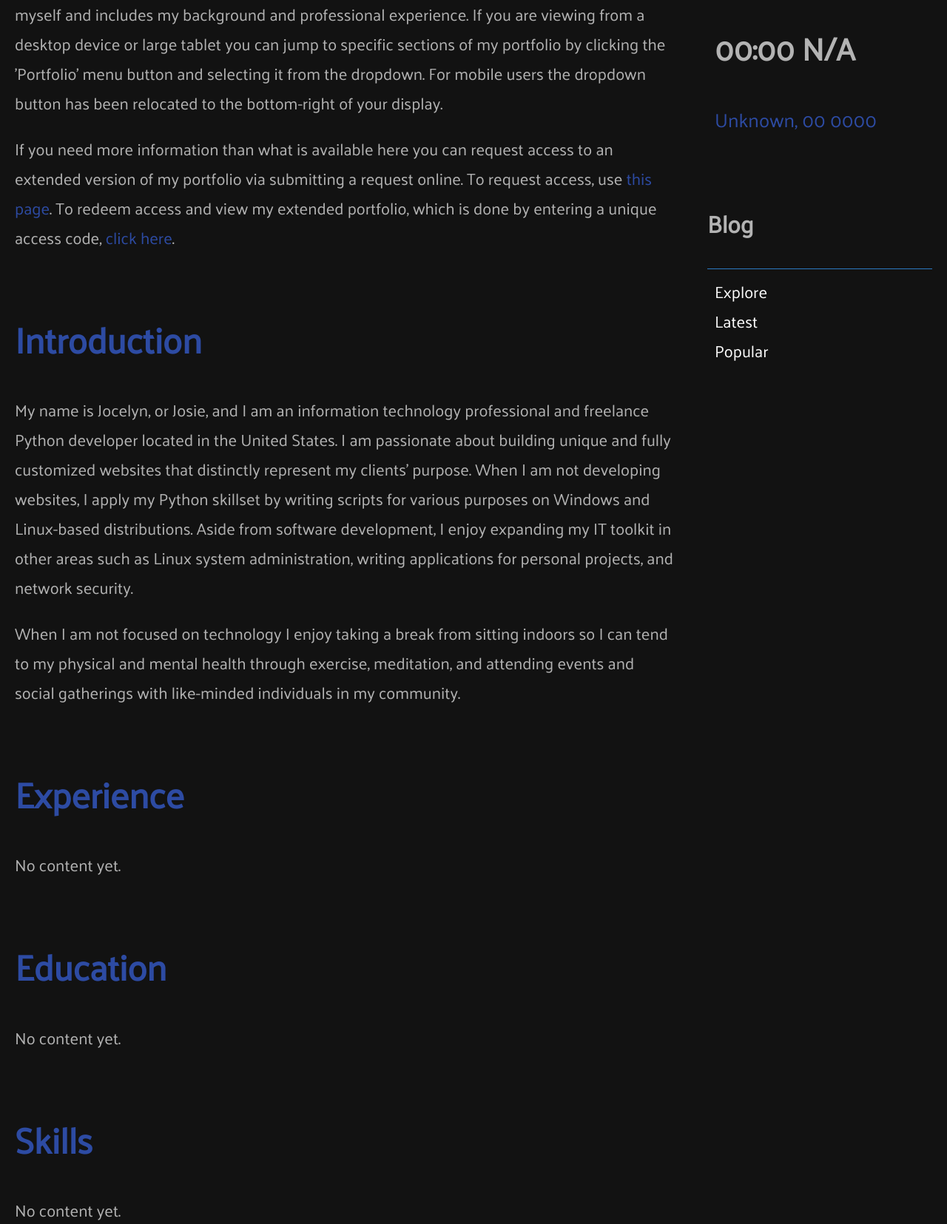
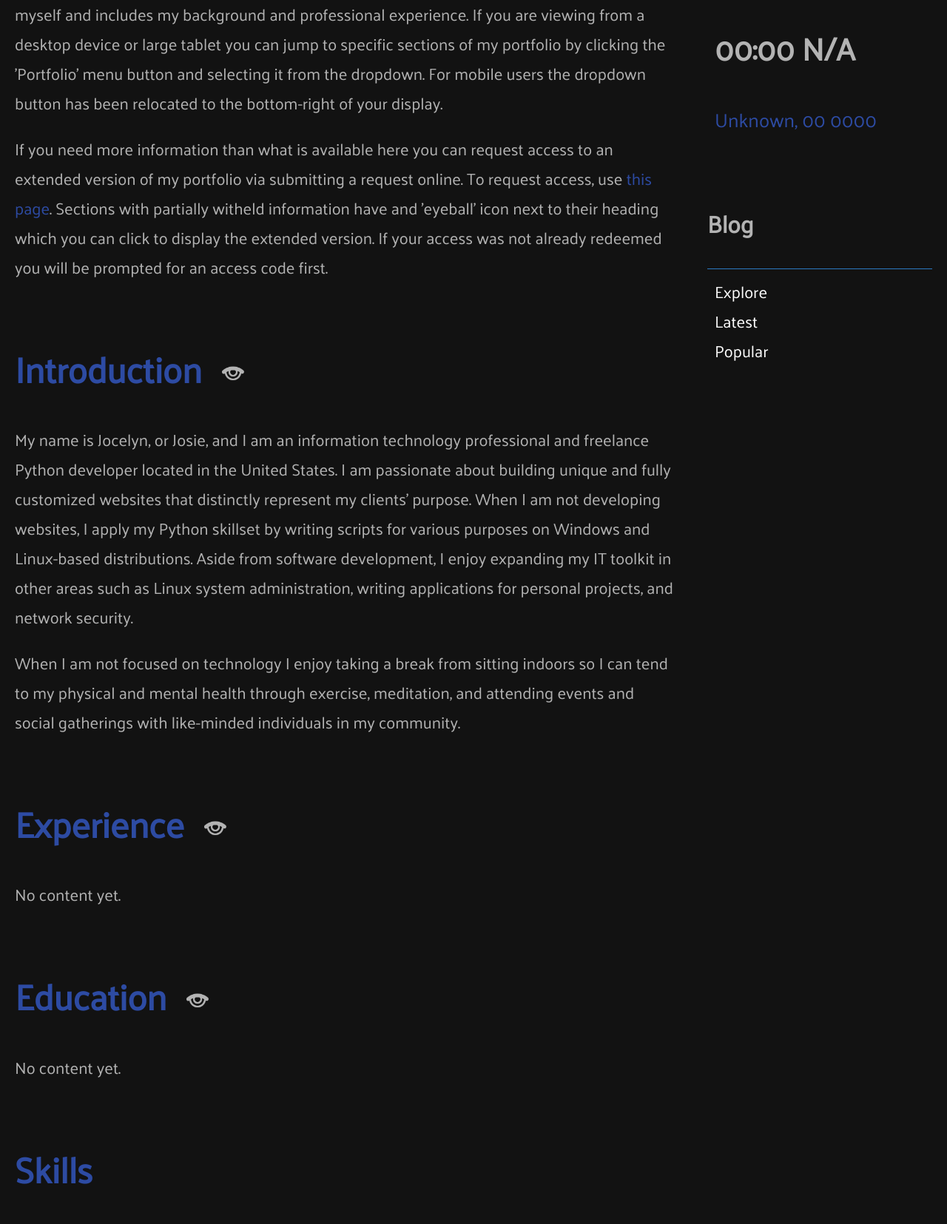
Before and after one commit to CyberJosie/josie, a Django app: page /portfolio/ in a window 1280 px wide. Shown: the part 428-2083 px from the top of the page at 74% size. Run offline with Django 4.2, Linux system fonts and the light colour scheme; some web fonts are replaced.

Commit message:
Update portfolio

```diff
--- a/templates/Site/portfolio.html
+++ b/templates/Site/portfolio.html
@@ -21,13 +21,21 @@
 <p>
     If you need more information than what is available here you can request access to an extended version of my
     portfolio
-    via submitting a request online. To request access, use <a>this page</a>. To redeem access and view my extended
-    portfolio, which is done by entering
-    a unique access code, <a>click here</a>.
+    via submitting a request online. To request access, use <a>this page</a>. Sections with partially witheld information
+    have and 'eyeball' icon next to their heading which you can click to display the extended version. If your access was not already
+    redeemed you will be prompted for an access code first.
 </p>
 
+
 <div class="spacer" id="introduction"></div>
-<h1>Introduction</h1>
+<h1>
+    Introduction
+    {%  if not extended_version %}
+    <span style="padding-left: 1rem;" onclick="redeem_access()">
+        <img src="{% static 'images/secondary_invisible_icon.png' %}" height="30px">
+    </span>
+    {% endif %}
+</h1>
 <p>
 
     My name is Jocelyn, or Josie, and I am an information technology professional and freelance Python
@@ -44,13 +52,27 @@
     individuals in my community.
 </p>
 <div class="spacer" id="experience"></div>
-<h1>Experience</h1>
+<h1>
+    Experience
+    {%  if not extended_version %}
+    <span style="padding-left: 1rem;" onclick="redeem_access()">
+        <img src="{% static 'images/secondary_invisible_icon.png' %}" height="30px">
+    </span>
+    {% endif %}
+</h1>
 <p>
     No content yet.
 </p>
 
 <div class="spacer" id="education"></div>
-<h1>Education</h1>
+<h1>
+    Education
+    {%  if not extended_version %}
+    <span style="padding-left: 1rem;" onclick="redeem_access()">
+        <img src="{% static 'images/secondary_invisible_icon.png' %}" height="30px">
+    </span>
+    {% endif %}
+</h1>
 <p>
     No content yet.
 </p>
@@ -69,7 +91,14 @@
 
 
 <div class="spacer" id="project-showcase"></div>
-<h1>Project Showcase</h1>
+<h1>
+    Project Showcase
+    {%  if not extended_version %}
+    <span style="padding-left: 1rem;" onclick="redeem_access()">
+        <img src="{% static 'images/secondary_invisible_icon.png' %}" height="30px">
+    </span>
+    {% endif %}
+</h1>
 <p>
     No content yet.
 </p>
```
Also changed, not shown: static/images/invisible_icon.png (added), static/images/secondary_invisible_icon.png (added).
